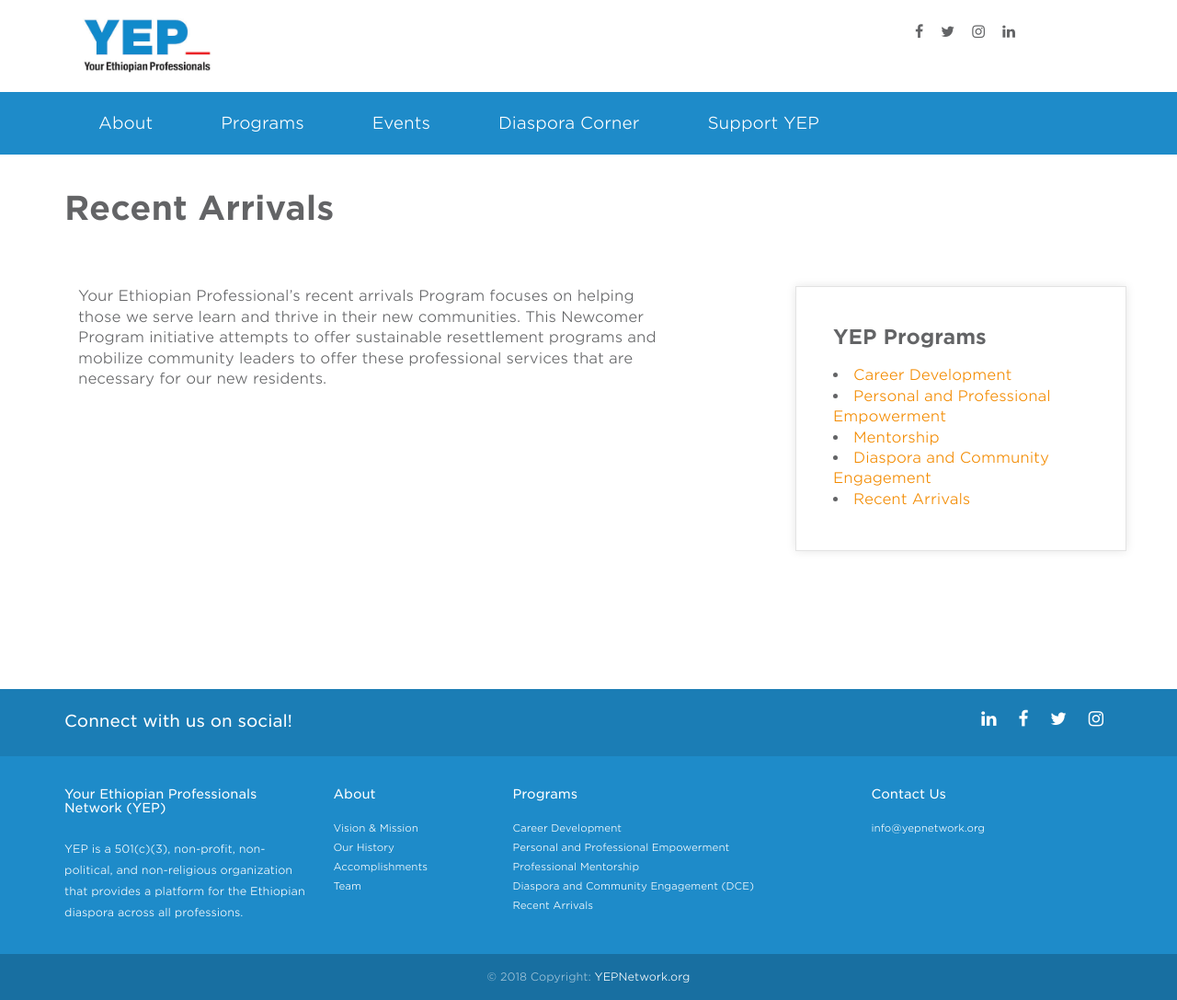
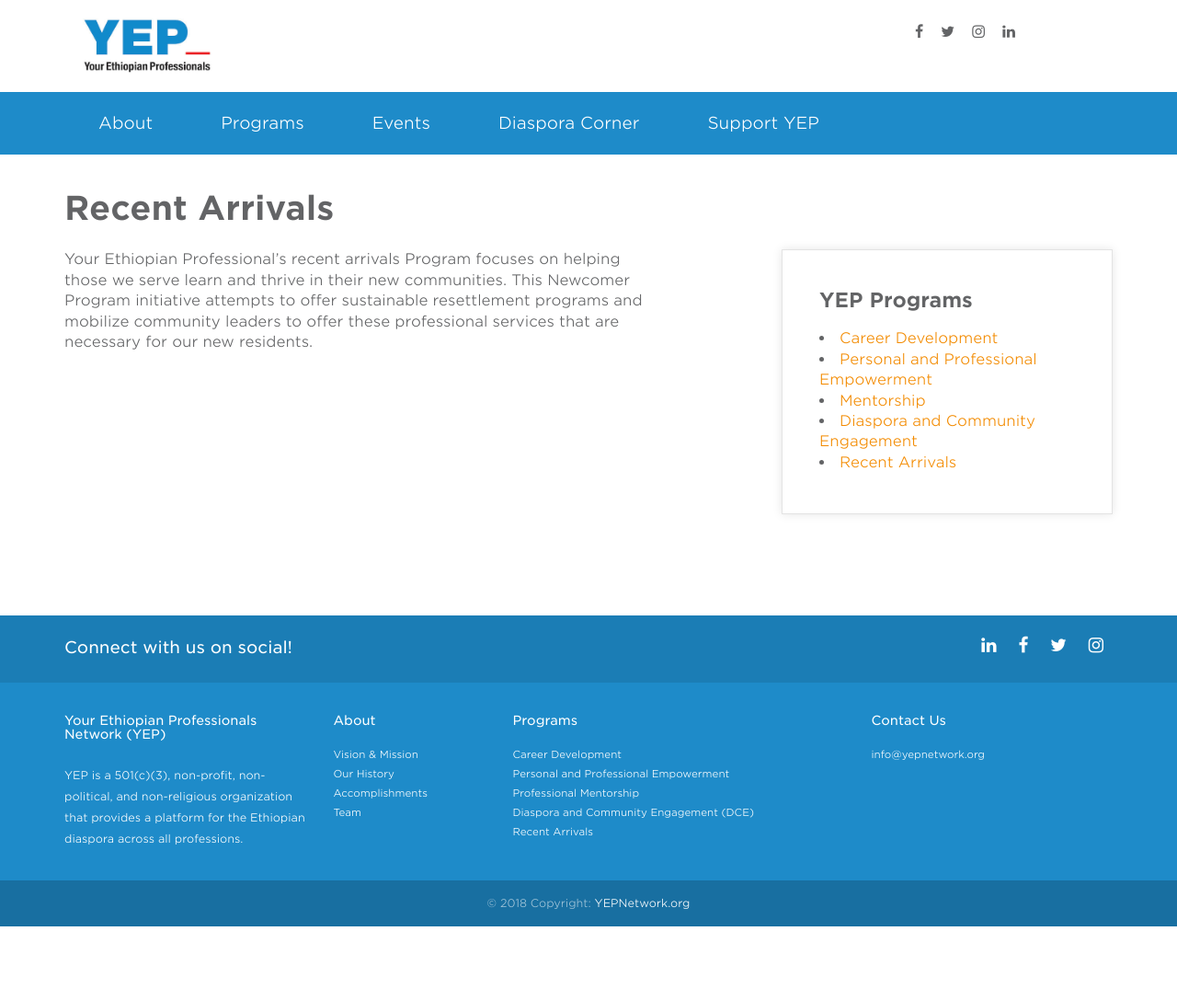
Before and after one commit to YEPNetwork/yepnetwork.github.io, a Jekyll site: the page built from _programs/e_recent-arrival.html, in a window 1280 px wide. Shown: the whole page at 92% size. Built offline with Jekyll 4.4.1, drawn with Linux system fonts in a browser that asks for light colours; nearby versions of some CDN libraries; after the commit the page ends 1007 px from its top, so only the background shows below that.

Commit message:
Updated program detail pages.

```diff
--- a/_programs/b_personal-professional-empowerment.html
+++ b/_programs/b_personal-professional-empowerment.html
@@ -8,8 +8,6 @@
 - programs
 featured: true
 ---
-<div class="content">
-      <div class="container">
           <div class="row">
                <div class="col-sm-7 col-md-7">
 <p>The Personal and Professional Empowerment program aims at providing latest insights, models, approaches, and tools necessary to take the personal and professional development of YEP’s members to the next level.The program enables you to meet your personal and professional goals, and also the ability to tap into your full potential.</p>
@@ -48,5 +46,3 @@
           </aside>
             </div>
             </div><!-- /.row -->
-            </div><!--/.container-->
-        </div><!-- /.content -->
--- a/_programs/c_professional-mentorship.html
+++ b/_programs/c_professional-mentorship.html
@@ -8,6 +8,8 @@
 - programs
 featured: true
 ---
+<div class="row">
+  <div class="col-sm-7 col-md-7">
 A platform that enables a professional learning relationship in which a mentor and a Mentee agree to a partnership where they work collaboratively towards the achievement of mutually-defined goals . This relationship will develop a mentee's skills, abilities, knowledge, and/or thinking.
 Program Requirements
 The Mentorship Program is a members-only program intended to encourage career growth for members of YEP_DC Chapter through a series of quality discussions. Space is limited and will be granted on a first-come first-served basis. Individuals who are not matched to participate in the program will be eligible to participate in a future program.
@@ -39,3 +41,5 @@
 Ask Questions and Post Comments
 Network with other YEP Mentors and Mentees
 What do Mentors Do?
+  </div>
+</div>
--- a/_programs/d_diaspora-community-engagement.html
+++ b/_programs/d_diaspora-community-engagement.html
@@ -6,8 +6,6 @@
 manager: Vacant
 featured: true
 ---
-<div class="content">
-      <div class="container">
           <div class="row">
                <div class="col-sm-7 col-md-7">
 <p>The Diaspora and Community Engagement (DCE) program looks to strengthen community relations and support the development of a cohesive network through in-person and virtual programming. DCE was developed with the intention of addressing topics that are not usually address in YEP’s regular programming. It will operate as an agent to facilitate community problem solving and identify opportunities of Diaspora mobilization and partnerships. </p>
@@ -36,5 +34,3 @@
           </aside>
             </div>
             </div><!-- /.row -->
-            </div><!--/.container-->
-        </div><!-- /.content -->
--- a/_programs/e_recent-arrival.html
+++ b/_programs/e_recent-arrival.html
@@ -7,8 +7,6 @@
 categories:
 - programs
 ---
-<div class="content">
-      <div class="container">
           <div class="row">
                <div class="col-sm-7 col-md-7">
 <p>Your Ethiopian Professional’s recent arrivals Program focuses on helping those we serve learn and thrive in their new communities. This Newcomer Program initiative attempts to offer sustainable resettlement programs and mobilize community leaders to offer these professional services that are necessary for our new residents.
@@ -30,5 +28,3 @@
           </aside>
             </div>
             </div><!-- /.row -->
-            </div><!--/.container-->
-        </div><!-- /.content -->
```
